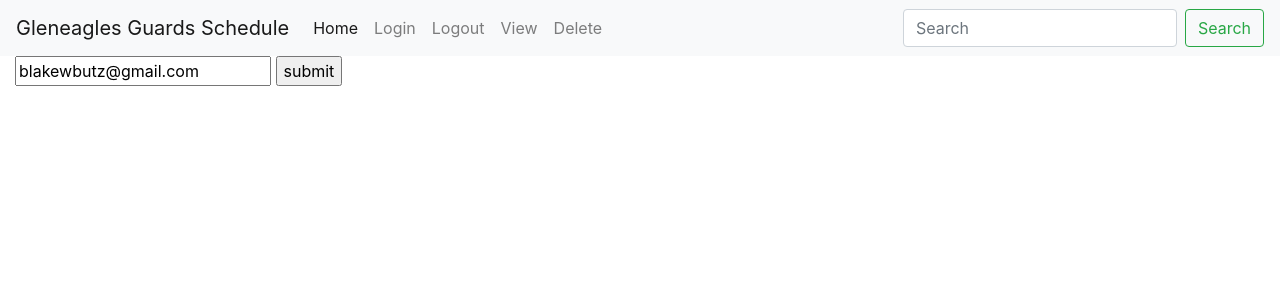
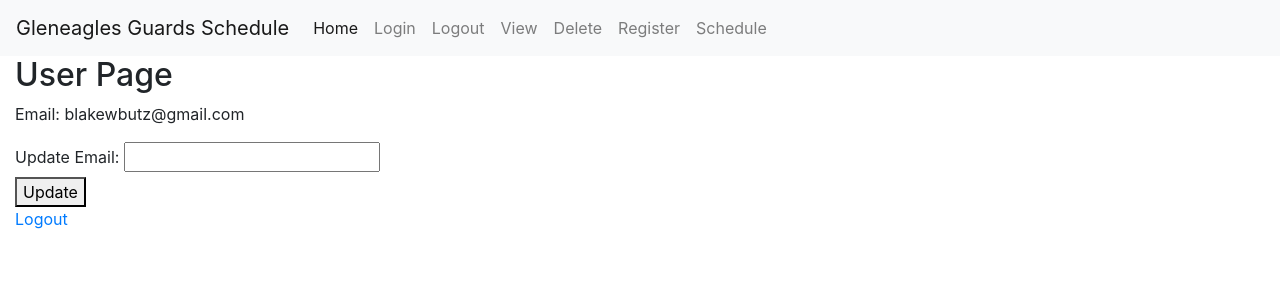
Before and after one commit to BlakeButz/GleneaglesSchedule, a Flask app: page /user in a window 1280 px wide. Shown: the top 300 px of the page. Run offline with Flask 3, Linux system fonts and the light colour scheme; a user stored in the database is signed in.

Commit message:
Updated version that allows users to register with a username, password, and email. It also displays the current schedule.

```diff
--- a/GlenSchedule.py
+++ b/GlenSchedule.py
@@ -1,56 +1,98 @@
-from flask import Flask, render_template, request, redirect, url_for, session, flash, current_app
+from flask import Flask, render_template, request, redirect, url_for, session, flash
 from datetime import timedelta
 from flask_sqlalchemy import SQLAlchemy
+import pandas as pd
+import os
 
 app = Flask(__name__)
 app.secret_key = "hello"
 app.config['SQLALCHEMY_DATABASE_URI'] = 'sqlite:///users.sqlite3'
 app.config['SQLALCHEMY_TRACK_MODIFICATIONS'] = False
-app.permanent_session_lifetime = timedelta(minutes=5)
+app.permanent_session_lifetime = timedelta(days=5)
 
 db = SQLAlchemy(app)
+
 
 class users(db.Model):
     _id = db.Column("id", db.Integer, primary_key=True)
     name = db.Column("name", db.String(100), nullable=False)
     email = db.Column("email", db.String(100), nullable=False)
+    password = db.Column("password", db.String(100), nullable=False)
 
-    def __init__(self, name, email):
+    def __init__(self, name, password, email):
         self.name = name
+        self.password = password
         self.email = email
-
-
 
 @app.route('/')
 def index():
     return render_template('index.html')
 
+@app.route('/schedule')
+def schedule():
+    file_path = os.path.join(os.path.abspath(os.path.dirname(__file__)), 'updated_schedule.xlsx')
+    try:
+        df = pd.read_excel(file_path)
+        data = df.to_html()
+    except FileNotFoundError as e:
+        print(e)  # Print the error to help with debugging
+        data = "File not found."
+    return render_template('schedule.html', data=data)
+
+
 @app.route("/view")
 def view():
     return render_template("view.html", values=users.query.all())
+
 
 @app.route('/login', methods=['GET', 'POST'])
 def login():
     if request.method == 'POST':
         session.permanent = True
-        user = request.form['user']  # Ensure 'user' matches the form field name
+        user = request.form.get('user')
+
+        if not user:
+            flash('Username is required.', 'error')
+            return redirect(url_for('login'))
+
         session['user'] = user
 
         found_user = users.query.filter_by(name=user).first()
         if found_user:
             session['email'] = found_user.email
+            flash('You were logged in successfully!', 'success')
+            return redirect(url_for('user'))
         else:
-            usr = users(user, "")
-            db.session.add(usr)
-            db.session.commit()
-
-        flash('You were logged in successfully!', 'success')
-        return redirect(url_for('user', user=user))
+            flash('User does not exist. Please register.', 'error')
+            return redirect(url_for('register'))
     else:
         if "user" in session:
             flash('Already logged in!', 'info')
-            return redirect(url_for('user', user=session['user']))
+            return redirect(url_for('user'))
         return render_template("login.html")
+
+
+@app.route('/register', methods=['GET', 'POST'])
+def register():
+    if request.method == 'POST':
+        name = request.form.get('name')
+        email = request.form.get('email')
+        password = request.form.get('password')
+
+        if not name or not email or not password:
+            flash('All fields are required.', 'error')
+            return redirect(url_for('register'))
+
+        if users.query.filter_by(name=name).first():
+            flash('Username already exists!', 'error')
+            return redirect(url_for('register'))
+
+        new_user = users(name, password, email)
+        db.session.add(new_user)
+        db.session.commit()
+        flash('You have been registered successfully!', 'success')
+        return redirect(url_for('login'))
+    return render_template('register.html')
 
 
 @app.route('/user', methods=["GET", "POST"])
@@ -65,14 +107,15 @@ def user():
             found_user = users.query.filter_by(name=user).first()
             found_user.email = email
             db.session.commit()
-            flash('Email was Saved!')
+            flash('Email was Saved!', 'success')
         else:
             if 'email' in session:
                 email = session['email']
         return render_template('user.html', email=email)
     else:
-        flash('You are not logged in!')
+        flash('You are not logged in!', 'error')
         return redirect(url_for('login'))
+
 
 @app.route('/logout')
 def logout():
@@ -82,16 +125,26 @@ def logout():
         session.pop('user', None)
         session.pop('email', None)
     else:
-        flash('You were not logged in!')
+        flash('You were not logged in!', 'error')
     return redirect(url_for('login'))
+
 
 @app.route('/delete')
 def delete():
     for user in users.query.all():
         db.session.delete(user)
     db.session.commit()
-    flash('Users Deleted!')
+    flash('Users Deleted!', 'info')
     return render_template("index.html")
+
+
+@app.route('/reset_db')
+def reset_db():
+    db.drop_all()
+    db.create_all()
+    flash('Database has been reset!', 'info')
+    return redirect(url_for('index'))
+
 
 if __name__ == '__main__':
     with app.app_context():
--- a/templates/base.html
+++ b/templates/base.html
@@ -29,11 +29,13 @@
       <li class="nav-item">
         <a class="nav-link" href="{{ url_for('delete') }}">Delete</a>
       </li>
+      <li class="nav-item">
+        <a class="nav-link" href="{{ url_for('register') }}">Register</a>
+      </li>
+      <li class="nav-item">
+        <a class="nav-link" href="{{ url_for('schedule') }}">Schedule</a>
+      </li>
     </ul>
-    <form class="form-inline my-2 my-lg-0">
-      <input class="form-control mr-sm-2" type="search" placeholder="Search" aria-label="Search">
-      <button class="btn btn-outline-success my-2 my-sm-0" type="submit">Search</button>
-    </form>
   </div>
 </nav>
 
--- a/templates/user.html
+++ b/templates/user.html
@@ -1,15 +1,14 @@
 {% extends "base.html" %}
+
 {% block title %}User{% endblock %}
+
 {% block content %}
-    {% with messages = get_flashed_messages() %}
-        {% if messages %}
-            {% for msg in messages %}
-                <p>{{msg}}</p>
-            {% endfor %}
-        {% endif %}
-    {% endwith %}
-<form action="#" method="POST">
-    <input type="email" name="email" placeholder="Enter Email" value="{{email if email}}"/>
-    <input type="submit" value="submit"/>
-</form>
+    <h2>User Page</h2>
+    <p>Email: {{ email }}</p>
+    <form method="POST" action="/user">
+        <label for="email">Update Email:</label>
+        <input type="email" id="email" name="email" required><br>
+        <button type="submit">Update</button>
+    </form>
+    <a href="{{ url_for('logout') }}">Logout</a>
 {% endblock %}
```
Also changed, not shown: scheduleMaker.py (+6 -15 lines), templates/index.html (+20 -2 lines), templates/login.html (+11 -13 lines), templates/register.html (added, +16 -0 lines), templates/schedule.html (added, +12 -0 lines), templates/view.html (+9 -4 lines), instance/users.sqlite3, 1 other file.
